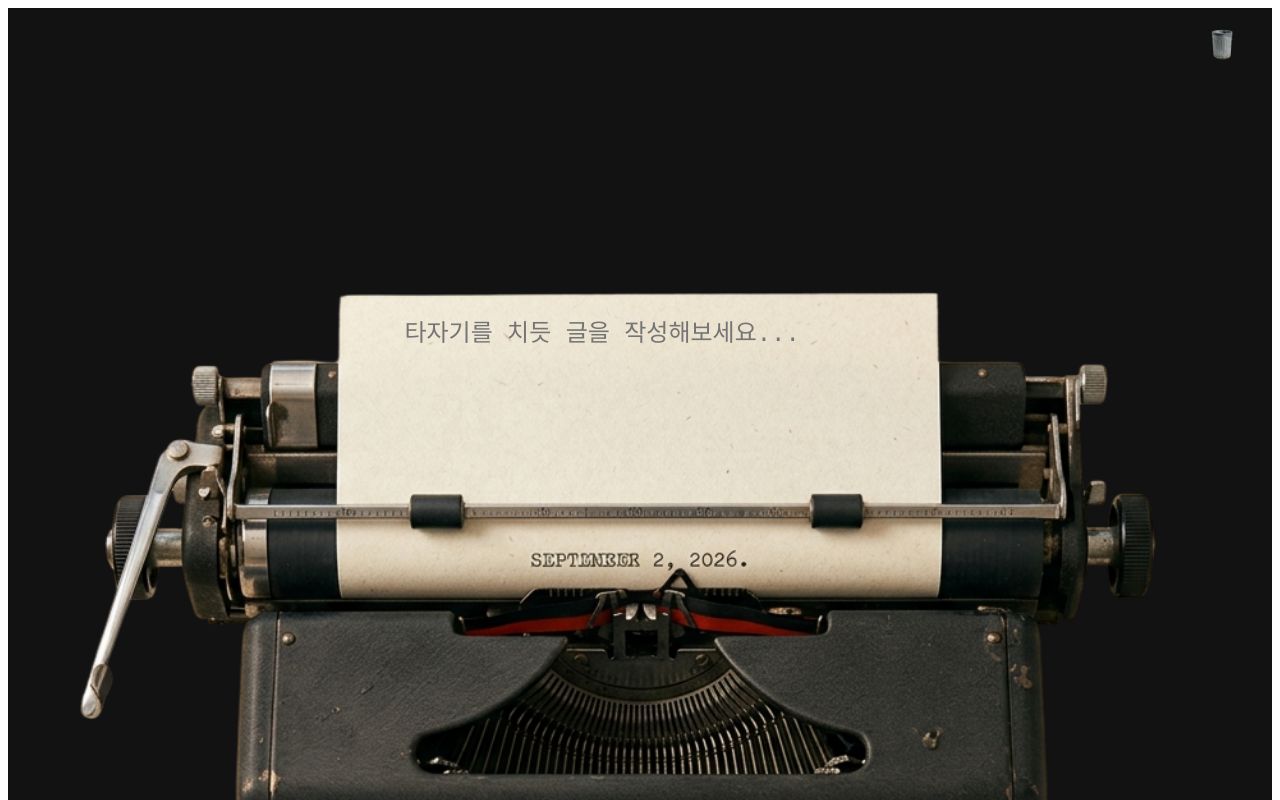
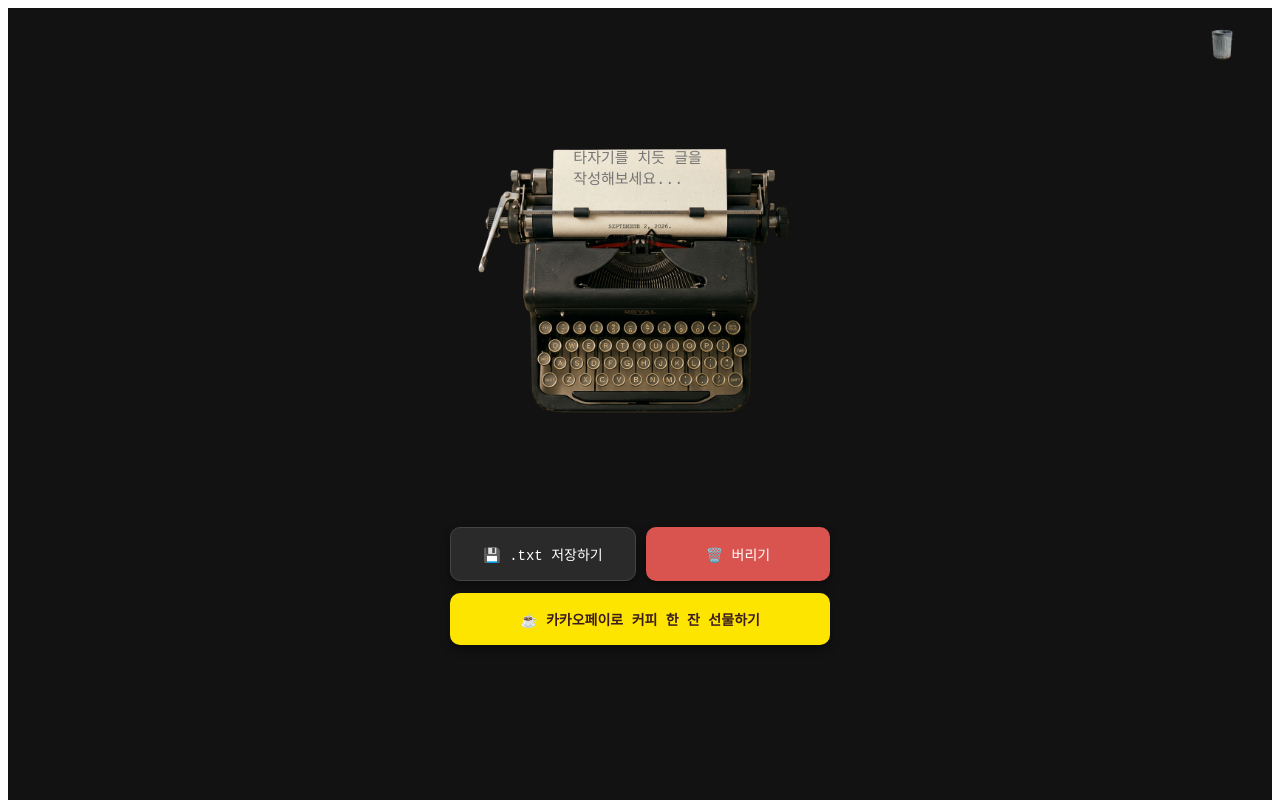
Before and after one commit to lia4682-ctrl/typewriter-web, a Next.js app: page / in a window 1280 px wide. Shown: the top 800 px of the page. Built offline with nearby package versions, Linux system fonts and the light colour scheme.

Commit message:
Update page.tsx

```diff
--- a/app/page.tsx
+++ b/app/page.tsx
@@ -194,8 +194,8 @@ export default function TypewriterApp() {
 
     const isLeft = Math.random() > 0.5;
     const newX = isLeft
-      ? Math.floor(Math.random() * (windowWidth * 0.15)) + 10
-      : Math.floor(Math.random() * (windowWidth * 0.15)) + (windowWidth * 0.65);
+      ? Math.floor(Math.random() * (windowWidth * 0.12)) + 10
+      : Math.floor(Math.random() * (windowWidth * 0.12)) + (windowWidth * 0.65);
 
     const newY = Math.floor(Math.random() * 80) + 70;
 
@@ -335,6 +335,35 @@ export default function TypewriterApp() {
         boxSizing: 'border-box'
       }}
     >
+      {/* 400px 이하 모바일 전용 반응형 스타일 적용 */}
+      <style jsx global>{`
+        .typewriter-wrapper {
+          width: 100%;
+          max-width: 520px;
+          aspect-ratio: 4 / 3.3;
+          margin-top: 40px;
+          margin-bottom: 20px;
+        }
+
+        .typewriter-textarea {
+          font-size: 15px;
+        }
+
+        @media (max-width: 400px) {
+          .typewriter-wrapper {
+            width: 175vw !important;
+            max-width: none !important;
+            aspect-ratio: 4 / 3.3;
+            margin-top: 20px !important;
+            margin-bottom: 10px !important;
+          }
+
+          .typewriter-textarea {
+            font-size: 18px !important;
+          }
+        }
+      `}</style>
+
       {/* 쓰레기통 */}
       <div
         ref={binRef}
@@ -379,27 +408,8 @@ export default function TypewriterApp() {
         />
       ))}
 
-      {/* 300% 스케일 적용 영역 (화면 밖으로 큼직하게 크롭) */}
-      <div
-        style={{
-          position: 'relative',
-          width: '300vw',
-          maxWidth: '1800px',
-          aspectRatio: '4 / 3.1',
-          marginTop: '30px',
-          display: 'flex',
-          justifyContent: 'center',
-          alignItems: 'center',
-          zIndex: 1
-        }}
-      >
-        <div
-          style={{
-            position: 'relative',
-            width: '100%',
-            height: '100%'
-          }}
-        >
+      {/* 타자기 프레임 (모바일 400px 이하에서만 커지고 반응형으로 원래 크기 유지) */}
+      <div className="typewriter-wrapper" style={{ position: 'relative', zIndex: 1 }}>
         {/* 입력 레이어 */}
         <div
           style={{
@@ -420,6 +430,7 @@ export default function TypewriterApp() {
             onKeyDown={handleKeyDown}
             placeholder="타자기를 치듯 글을 작성해보세요..."
             autoFocus
+            className="typewriter-textarea"
             style={{
               width: '100%',
               height: '100%',
@@ -428,7 +439,6 @@ export default function TypewriterApp() {
               backgroundColor: 'transparent',
               resize: 'none',
               fontFamily: 'Courier New, Courier, monospace',
-                fontSize: '24px',
               lineHeight: '1.4',
               color: '#1a1a1a',
               textAlign: 'left',
@@ -443,7 +453,7 @@ export default function TypewriterApp() {
           />
         </div>
 
-          {/* 타자기 본체 이미지 */}
+        {/* 타자기 이미지 */}
         <div
           style={{
             position: 'absolute',
@@ -460,7 +470,6 @@ export default function TypewriterApp() {
           }}
         />
       </div>
-      </div>
 
       {/* 하단 버튼 그룹 */}
       <div
@@ -469,7 +478,7 @@ export default function TypewriterApp() {
           flexDirection: 'column',
           gap: '12px',
           width: 'calc(100% - 40px)',
-          maxWidth: '360px',
+          maxWidth: '380px',
           marginTop: '10px',
           zIndex: 20
         }}
```
Lines whose indentation alone changed are shown as unchanged.
